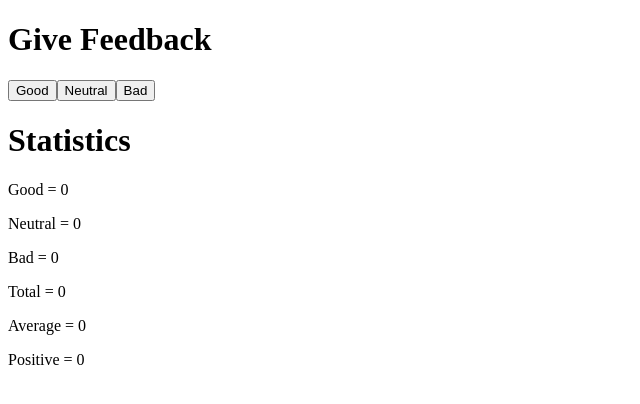
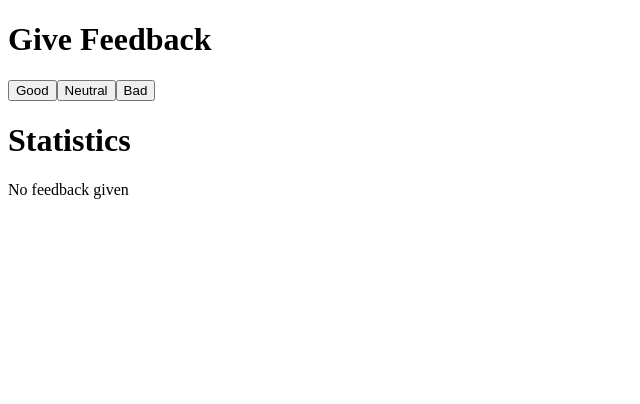
Before and after one commit to keelahnkhan/fullstackopen2022, a React (Create React App) app in the folder part1/unicafe/: page / in a window 1280 px wide. Shown: the top 404 px of the page, without its empty margins (0-640 px from the left). Built offline with nearby package versions, Linux system fonts and the light colour scheme.

Commit message:
Exercise 1.9, conditional rendering of statistics

```diff
--- a/part1/unicafe/src/App.js
+++ b/part1/unicafe/src/App.js
@@ -8,12 +8,19 @@ const Statistics = ({feedbacks}) => {
       accumulator + currFeedback.clicks * currFeedback.score, 0) / total;
   let positive = feedbacks[0].clicks / total;
 
+  if (total === 0) {
+    return (
+      <div>
+        <p>No feedback given</p>
+      </div>
+    );
+  }
   return (
     <div>
-      <h1>Statistics</h1>
       {feedbacks.map(feedback =>
-        <Statistic name={feedback.name} value={feedback.clicks}/>)
-      }
+        <Statistic key={feedback.name}
+                  name={feedback.name}
+                  value={feedback.clicks}/>)}
       <Statistic name='Total' value={total}/>
       <Statistic name='Average' value={average || 0}/>
       <Statistic name='Positive' value={positive || 0}/>
@@ -71,8 +78,11 @@ const App = () => {
     <div>
       <h1>Give Feedback</h1>
       {feedbacks.map(feedback =>
-        <Button handleClick={feedback.handleClick} name={feedback.name}/>
+        <Button key={feedback.name}
+                handleClick={feedback.handleClick}
+                name={feedback.name}/>
       )}
+      <h1>Statistics</h1>
       <Statistics feedbacks={feedbacks}/>
     </div>
   );
```
